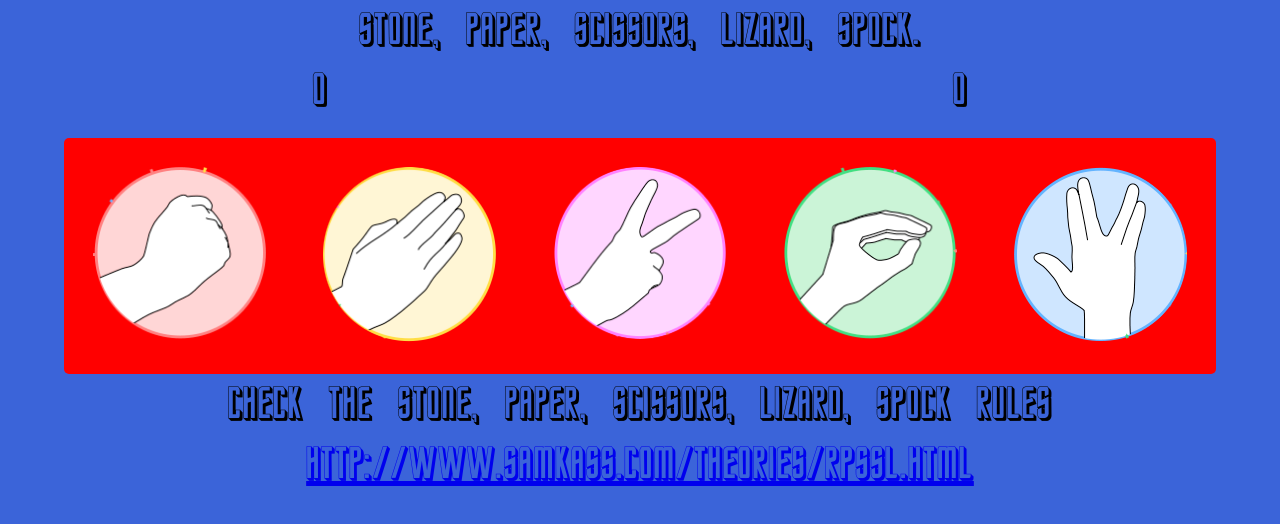
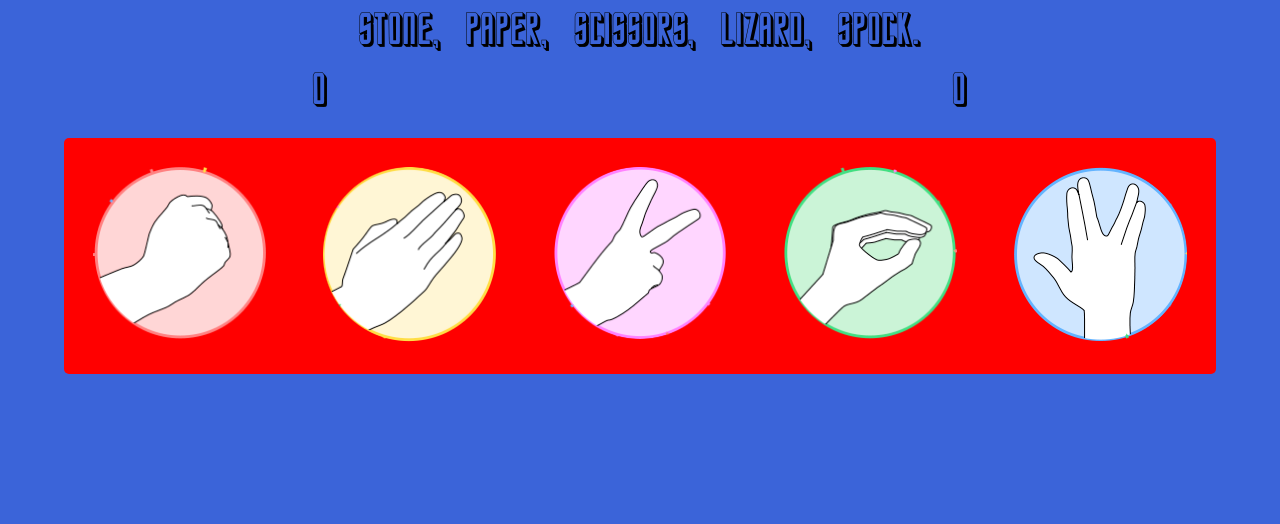
Before and after one commit to jdavidhermoso/StonePaperScissorsLizardSpock, a website: page index.html in a window 1280 px wide. Drawn offline with Linux system fonts and the light colour scheme.

```diff
--- a/index.html
+++ b/index.html
@@ -79,11 +79,6 @@
                     </div>
                 </article>
             </section>
-             <div class="info">
-            <p>
-                Check the Stone, paper, scissors, lizard, Spock rules <a href="http://www.samkass.com/theories/RPSSL.html"> http://www.samkass.com/theories/RPSSL.html </a>
-            </p>
-        </div>
         </div>
 
         <script type="text/javascript">
```
